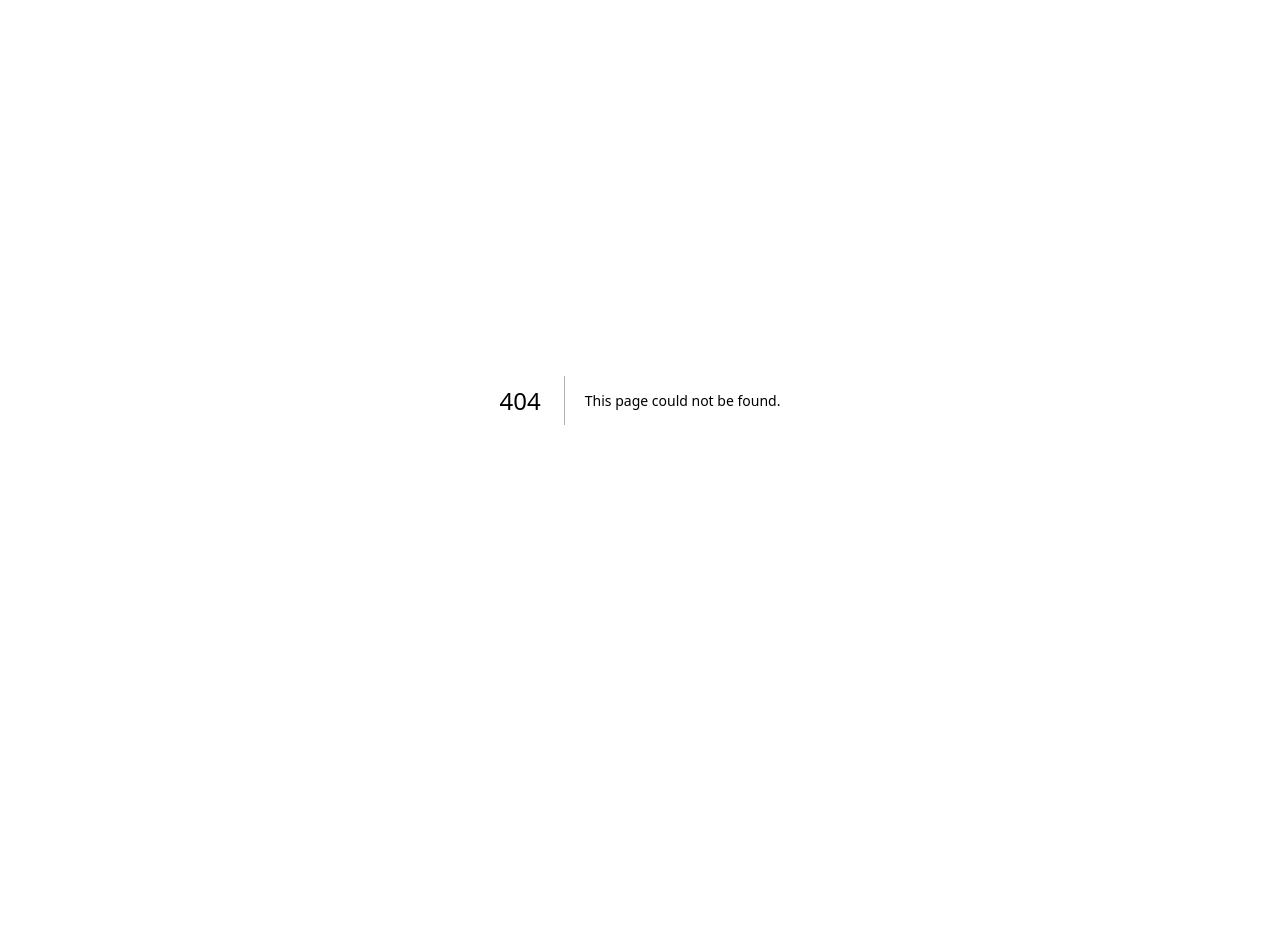
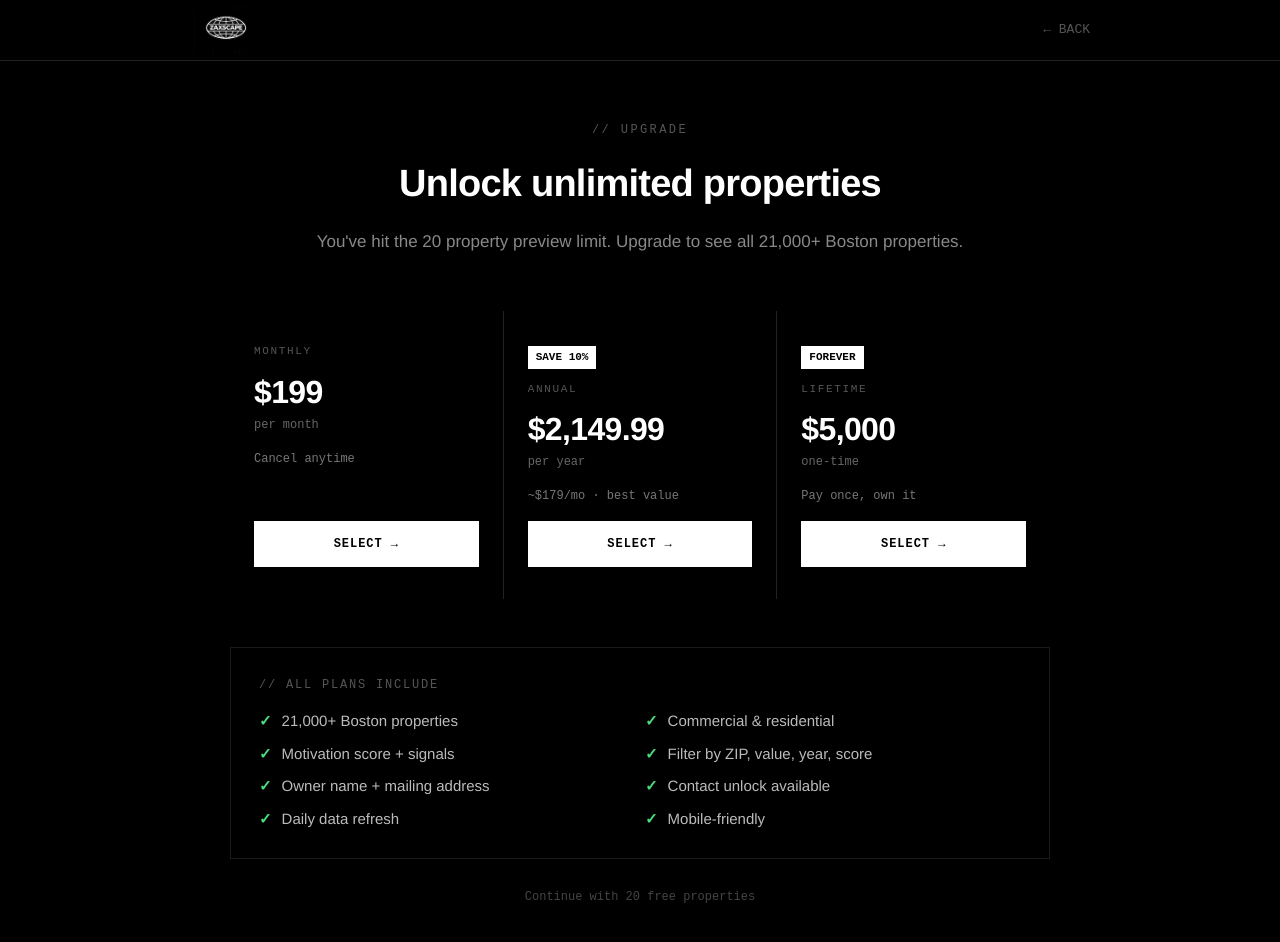
Before and after one commit to zaxscape0/zaxscape, a Next.js app: page /upgrade in a window 1280 px wide. Before the commit this address had no page. Shown: the top 942 px of the page. Before the commit the page ends 800 px from the top, so only its background shows below. Built offline with nearby package versions, Linux system fonts and the light colour scheme.

Commit message:
feat: paywall at 20 properties, upgrade page with monthly/annual/lifetime plans

```diff
--- a/app/(dashboard)/dashboard/page.tsx
+++ b/app/(dashboard)/dashboard/page.tsx
@@ -14,14 +14,16 @@ export default function DashboardPage() {
   const [minValue, setMinValue] = useState("")
   const [search, setSearch] = useState("")
   const [page, setPage] = useState(0)
+  const [unlimited, setUnlimited] = useState(false)
   const router = useRouter()
   const PAGE = 25
+  const FREE_LIMIT = 20
 
   useEffect(() => {
     supabase.auth.getSession().then(({ data: { session } }) => {
       if (!session) { router.push("/login"); return }
       supabase.from("profiles").select("*").eq("id", session.user.id).single()
-        .then(({ data }) => { setProfile(data); load(data?.property_type || "commercial", 0, "", "0", "", "") })
+        .then(({ data }) => { setProfile(data); setUnlimited(!!data?.unlimited); load(data?.property_type || "commercial", 0, "", "0", "", "") })
     })
   }, [])
 
@@ -31,7 +33,7 @@ export default function DashboardPage() {
       .select("id,address,zip,owner,assessed_value,yr_built,motivation_score,signals", { count: "exact" })
       .order("motivation_score", { ascending: false })
       .order("assessed_value", { ascending: false })
-      .range(pg * PAGE, (pg + 1) * PAGE - 1)
+      .range(pg * PAGE, unlimited ? (pg + 1) * PAGE - 1 : FREE_LIMIT - 1)
     if (ptype && ptype !== "both") q = q.eq("property_type", ptype)
     if (z) q = q.eq("zip", z)
     if (parseInt(ms) > 0) q = q.gte("motivation_score", parseInt(ms))
@@ -91,6 +93,15 @@ export default function DashboardPage() {
           </select></div>
           <button onClick={applyFilter} className="zax-btn zax-btn-primary" style={{ whiteSpace:"nowrap",padding:"12px 20px",fontSize: "13px" }}>Filter</button>
         </div>
+        {!unlimited && total > 0 && (
+          <div style={{ background:"#0a0a0a",border:"1px solid #333",padding:"16px 20px",marginBottom:"16px",display:"flex",justifyContent:"space-between",alignItems:"center",flexWrap:"wrap",gap:"12px" }}>
+            <div>
+              <div style={{ ...m,fontSize:"12px",textTransform:"uppercase",letterSpacing:"0.1em",color:"#888",marginBottom:"4px" }}>// free preview — 20 of {total.toLocaleString()} properties</div>
+              <div style={{ fontSize:"15px",color:"#ccc" }}>Upgrade to unlock all <strong style={{ color:"#fff" }}>{total.toLocaleString()}</strong> properties.</div>
+            </div>
+            <a href="/upgrade" className="zax-btn zax-btn-primary" style={{ fontSize:"12px",padding:"10px 20px",whiteSpace:"nowrap" }}>Upgrade →</a>
+          </div>
+        )}
         <div style={{ border:"1px solid #1a1a1a" }}>
           <div className="prop-table-header" style={{ display:"grid",gridTemplateColumns:"2fr 1.5fr 1fr 1fr 1fr 72px",borderBottom:"1px solid #1a1a1a",padding:"10px 24px",background:"#040404" }}>
             {["Address","Owner","Value","Year","ZIP","Score"].map(h => (
--- a/app/api/checkout/route.ts
+++ b/app/api/checkout/route.ts
@@ -5,26 +5,30 @@ import { createServerSupabase } from '@/lib/supabase'
 export async function POST(req: NextRequest) {
   const { plan, email, propertyType } = await req.json()
   const planKey = plan || 'access'
-  if (!PLANS[planKey]) return NextResponse.json({ error: 'Invalid plan' }, { status: 400 })
+  const p = PLANS[planKey]
+  if (!p) return NextResponse.json({ error: 'Invalid plan' }, { status: 400 })
 
-  // Save property type preference to profile if user exists
   if (email && propertyType) {
     const db = createServerSupabase()
     await db.from('profiles').update({ property_type: propertyType }).eq('email', email)
   }
 
+  const isLifetime = planKey === 'lifetime'
+
   const session = await stripe.checkout.sessions.create({
     customer_email: email,
     payment_method_types: ['card'],
-    line_items: [{ price: PLANS[planKey].priceId, quantity: 1 }],
-    mode: 'subscription',
-    subscription_data: {
-      trial_period_days: 14,
-      trial_settings: { end_behavior: { missing_payment_method: 'cancel' } },
-    },
-    payment_method_collection: 'always',
+    line_items: [{ price: p.priceId, quantity: 1 }],
+    mode: isLifetime ? 'payment' : 'subscription',
+    ...(!isLifetime && {
+      subscription_data: {
+        trial_period_days: planKey === 'access' ? 14 : 0,
+        ...(planKey === 'access' && { trial_settings: { end_behavior: { missing_payment_method: 'cancel' } } }),
+      },
+      payment_method_collection: 'always',
+    }),
     success_url: (process.env.NEXT_PUBLIC_APP_URL as string) + '/dashboard?success=true',
-    cancel_url: (process.env.NEXT_PUBLIC_APP_URL as string) + '/signup',
+    cancel_url: (process.env.NEXT_PUBLIC_APP_URL as string) + '/upgrade',
     metadata: { plan: planKey, propertyType: propertyType || 'commercial' },
   })
 
--- a/app/api/webhooks/stripe/route.ts
+++ b/app/api/webhooks/stripe/route.ts
@@ -18,21 +18,26 @@ export async function POST(req: NextRequest) {
   if (event.type === 'checkout.session.completed') {
     const session = event.data.object
     const email = session.customer_email
+    const plan = session.metadata?.plan || 'access'
     const propertyType = session.metadata?.propertyType || 'commercial'
+    const unlimited = ['monthly', 'yearly', 'lifetime'].includes(plan)
 
     if (email) {
-      await db.from('profiles')
-        .update({ plan_active: true, property_type: propertyType })
-        .eq('email', email)
+      await db.from('profiles').update({
+        plan_active: true,
+        plan: plan,
+        unlimited: unlimited,
+        property_type: propertyType,
+      }).eq('email', email)
     }
   }
 
   if (event.type === 'customer.subscription.deleted') {
     const sub = event.data.object
-    const customer = await stripe.customers.retrieve(sub.customer)
+    const customer = await stripe.customers.retrieve(sub.customer as string)
     const email = (customer as any).email
     if (email) {
-      await db.from('profiles').update({ plan_active: false }).eq('email', email)
+      await db.from('profiles').update({ plan_active: false, unlimited: false }).eq('email', email)
     }
   }
 
--- /dev/null
+++ b/app/upgrade/page.tsx
@@ -0,0 +1,81 @@
+"use client"
+import { useState } from "react"
+import { supabase } from "@/lib/supabase"
+import Link from "next/link"
+import { useRouter } from "next/navigation"
+
+export default function UpgradePage() {
+  const [loading, setLoading] = useState<string | null>(null)
+  const router = useRouter()
+
+  async function checkout(plan: string) {
+    setLoading(plan)
+    const { data: { session } } = await supabase.auth.getSession()
+    if (!session) { router.push("/login"); return }
+    const res = await fetch("/api/checkout", {
+      method: "POST",
+      headers: { "Content-Type": "application/json" },
+      body: JSON.stringify({ plan, email: session.user.email }),
+    })
+    const { url } = await res.json()
+    if (url) window.location.href = url
+    setLoading(null)
+  }
+
+  const m: any = { fontFamily: "'Courier New', monospace" }
+
+  const plans = [
+    { id: "monthly",  label: "Monthly",  price: "$199",     sub: "per month",        badge: null,           desc: "Cancel anytime" },
+    { id: "yearly",   label: "Annual",   price: "$2,149.99", sub: "per year",        badge: "Save 10%",     desc: "~$179/mo · best value" },
+    { id: "lifetime", label: "Lifetime", price: "$5,000",    sub: "one-time",        badge: "Forever",      desc: "Pay once, own it" },
+  ]
+
+  return (
+    <div style={{ minHeight:"100vh",background:"#000",color:"#fff" }}>
+      <nav style={{ borderBottom:"1px solid #222",padding:"0 40px" }}>
+        <div style={{ maxWidth:"900px",margin:"0 auto",display:"flex",alignItems:"center",justifyContent:"space-between",height:"60px" }}>
+          <Link href="/dashboard"><img src="/logo.jpg" alt="ZaxScape" style={{ height:"48px" }} /></Link>
+          <Link href="/dashboard" style={{ ...m,fontSize:"13px",textTransform:"uppercase",color:"#555",textDecoration:"none" }}>← Back</Link>
+        </div>
+      </nav>
+      <main style={{ maxWidth:"860px",margin:"0 auto",padding:"60px 20px" }}>
+        <div style={{ textAlign:"center",marginBottom:"56px" }}>
+          <div style={{ ...m,fontSize:"12px",letterSpacing:"0.2em",textTransform:"uppercase",color:"#555",marginBottom:"16px" }}>// upgrade</div>
+          <h1 style={{ fontSize:"38px",fontWeight:700,letterSpacing:"-0.02em",margin:"0 0 16px" }}>Unlock unlimited properties</h1>
+          <p style={{ color:"#888",fontSize:"17px",margin:0,lineHeight:1.6 }}>You've hit the 20 property preview limit. Upgrade to see all 21,000+ Boston properties.</p>
+        </div>
+        <div style={{ display:"grid",gridTemplateColumns:"repeat(3,1fr)",gap:"1px",background:"#222",marginBottom:"48px" }}>
+          {plans.map(p => (
+            <div key={p.id} style={{ background:"#000",padding:"32px 24px",display:"flex",flexDirection:"column",gap:"16px" }}>
+              <div>
+                {p.badge && <div style={{ ...m,fontSize:"11px",textTransform:"uppercase",background:"#fff",color:"#000",display:"inline-block",padding:"3px 8px",fontWeight:700,marginBottom:"12px" }}>{p.badge}</div>}
+                <div style={{ ...m,fontSize:"11px",textTransform:"uppercase",letterSpacing:"0.15em",color:"#555",marginBottom:"8px" }}>{p.label}</div>
+                <div style={{ fontSize:"32px",fontWeight:700,letterSpacing:"-0.02em" }}>{p.price}</div>
+                <div style={{ ...m,fontSize:"12px",color:"#666" }}>{p.sub}</div>
+              </div>
+              <div style={{ ...m,fontSize:"12px",color:"#777",flexGrow:1 }}>{p.desc}</div>
+              <button onClick={() => checkout(p.id)} disabled={loading === p.id}
+                className="zax-btn zax-btn-primary" style={{ width:"100%",textAlign:"center",fontSize:"12px",padding:"14px" }}>
+                {loading === p.id ? "Loading..." : "Select →"}
+              </button>
+            </div>
+          ))}
+        </div>
+        <div style={{ border:"1px solid #1a1a1a",padding:"28px",marginBottom:"24px" }}>
+          <div style={{ ...m,fontSize:"12px",textTransform:"uppercase",letterSpacing:"0.15em",color:"#555",marginBottom:"16px" }}>// all plans include</div>
+          <div style={{ display:"grid",gridTemplateColumns:"1fr 1fr",gap:"10px" }}>
+            {["21,000+ Boston properties","Commercial & residential","Motivation score + signals","Filter by ZIP, value, year, score","Owner name + mailing address","Contact unlock available","Daily data refresh","Mobile-friendly"].map(f => (
+              <div key={f} style={{ display:"flex",gap:"10px",alignItems:"flex-start" }}>
+                <span style={{ color:"#4ade80",fontWeight:700,fontSize:"15px" }}>✓</span>
+                <span style={{ color:"#bbb",fontSize:"15px" }}>{f}</span>
+              </div>
+            ))}
+          </div>
+        </div>
+        <div style={{ textAlign:"center" }}>
+          <Link href="/dashboard" style={{ ...m,fontSize:"12px",color:"#444",textDecoration:"none" }}>Continue with 20 free properties</Link>
+        </div>
+      </main>
+    </div>
+  )
+}
--- a/lib/stripe.ts
+++ b/lib/stripe.ts
@@ -11,11 +11,12 @@ export function getStripe(): Stripe {
 }
 
 export const stripe = new Proxy({} as Stripe, {
-  get(_target, prop) {
-    return (getStripe() as any)[prop]
-  }
+  get(_target, prop) { return (getStripe() as any)[prop] }
 })
 
-export const PLANS: Record<string, { name: string; price: number; priceId: string }> = {
-  access: { name: 'ZaxScape Access', price: 499, priceId: process.env.STRIPE_PRICE_ACCESS as string },
+export const PLANS: Record<string, { name: string; price: number; priceId: string; mode: 'subscription' | 'payment' }> = {
+  access:   { name: 'ZaxScape Access',          price: 499,    priceId: process.env.STRIPE_PRICE_ACCESS   as string, mode: 'subscription' },
+  monthly:  { name: 'ZaxScape Unlimited',        price: 19900,  priceId: process.env.STRIPE_PRICE_MONTHLY  as string, mode: 'subscription' },
+  yearly:   { name: 'ZaxScape Unlimited Annual', price: 214999, priceId: process.env.STRIPE_PRICE_YEARLY   as string, mode: 'subscription' },
+  lifetime: { name: 'ZaxScape Lifetime',         price: 500000, priceId: process.env.STRIPE_PRICE_LIFETIME as string, mode: 'payment' },
 }
```
